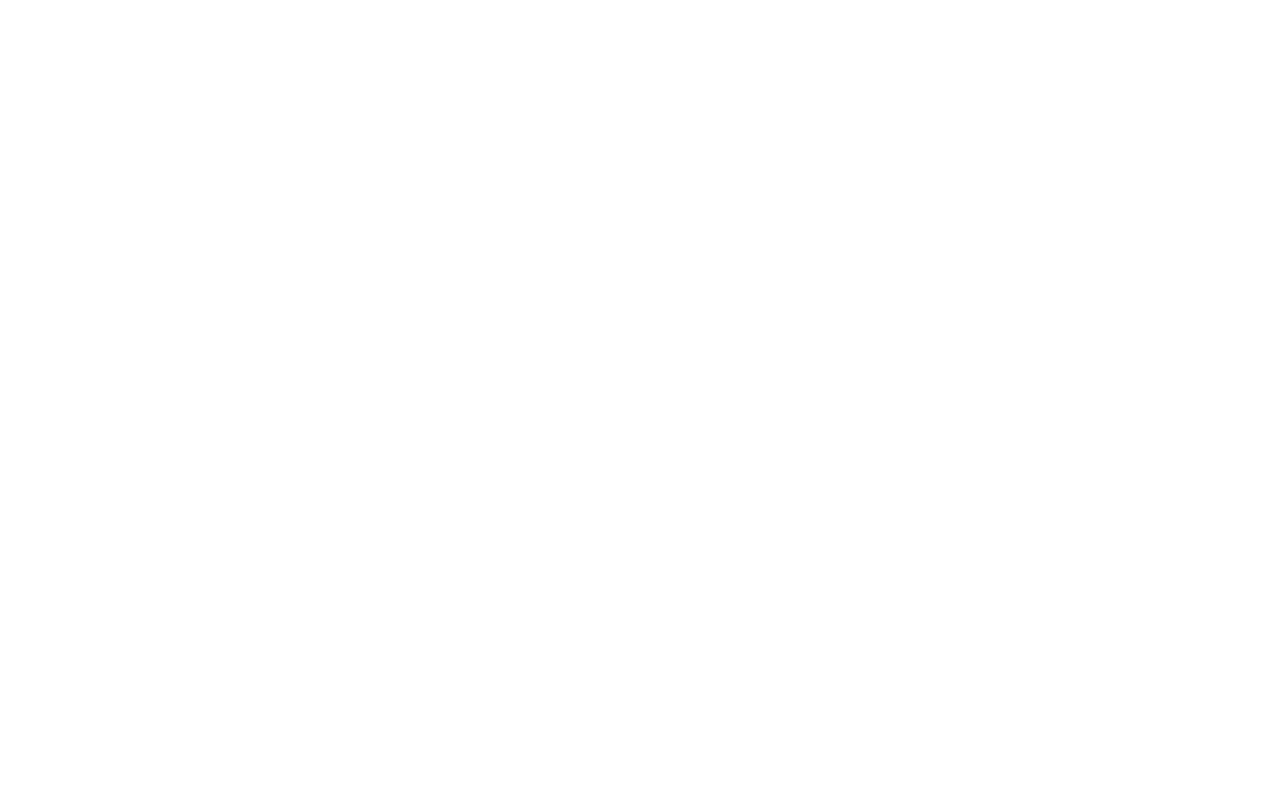
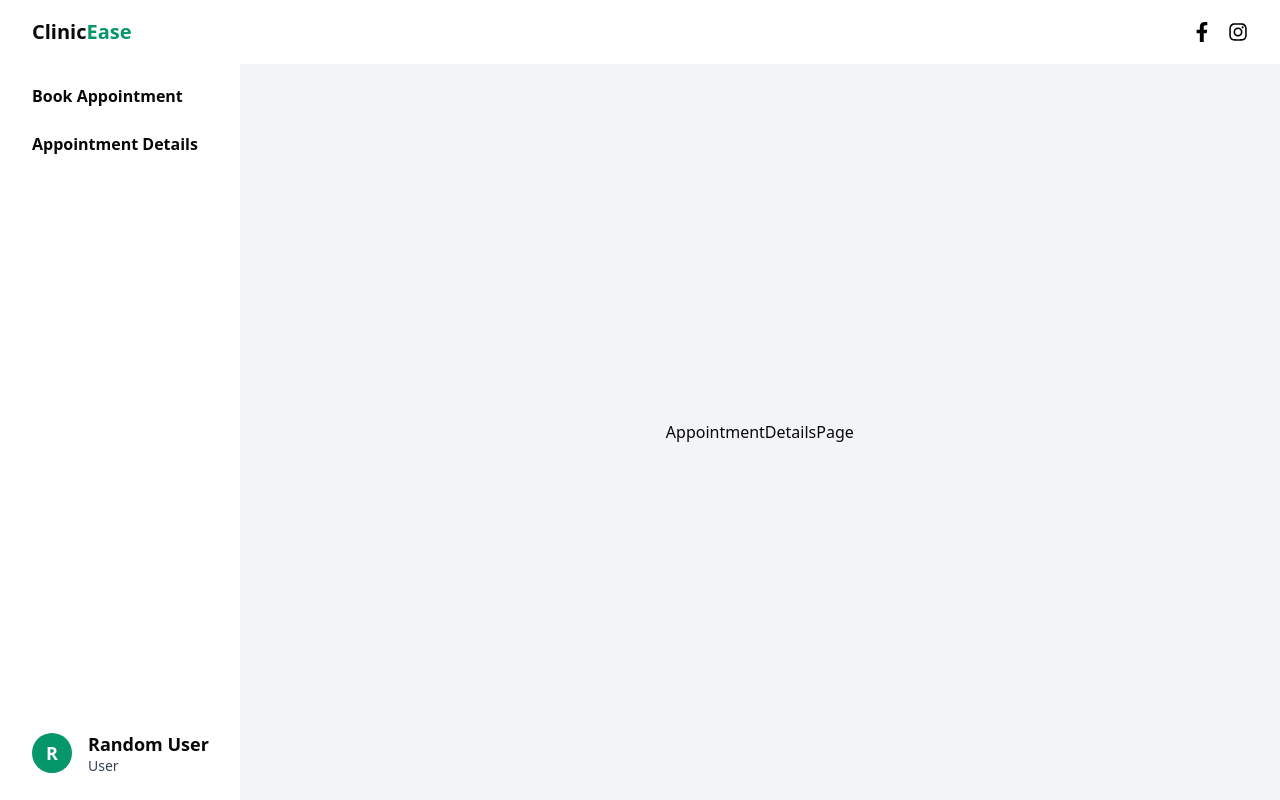
Before and after one commit to HimanshuS1nha/Clinic-Ease, a React (Vite) app in the folder client/: page /dashboard/patient/appointment-details in a window 1280 px wide. Before the commit this address had no page. Built offline with nearby package versions, Linux system fonts and the light colour scheme.

Commit message:
New page added

```diff
--- a/client/src/App.tsx
+++ b/client/src/App.tsx
@@ -7,6 +7,7 @@ import SignupPage from "./pages/auth/SignupPage";
 
 import PatientDashboardPage from "./pages/patient-dashboard/PatientDashboardPage";
 import BookAppointmentPage from "./pages/patient-dashboard/BookAppointmentPage";
+import AppointmentDetailsPage from "./pages/patient-dashboard/AppointmentDetailsPage";
 
 const App = () => {
   return (
@@ -23,6 +24,10 @@ const App = () => {
         path="/dashboard/patient/book-appointment"
         Component={BookAppointmentPage}
       />
+      <Route
+        path="/dashboard/patient/appointment-details"
+        Component={AppointmentDetailsPage}
+      />
     </Routes>
   );
 };
--- /dev/null
+++ b/client/src/pages/patient-dashboard/AppointmentDetailsPage.tsx
@@ -0,0 +1,7 @@
+import DashboardWrapper from "@/components/dashboard/DashboardWrapper";
+
+const AppointmentDetailsPage = () => {
+  return <DashboardWrapper>AppointmentDetailsPage</DashboardWrapper>;
+};
+
+export default AppointmentDetailsPage;
```
